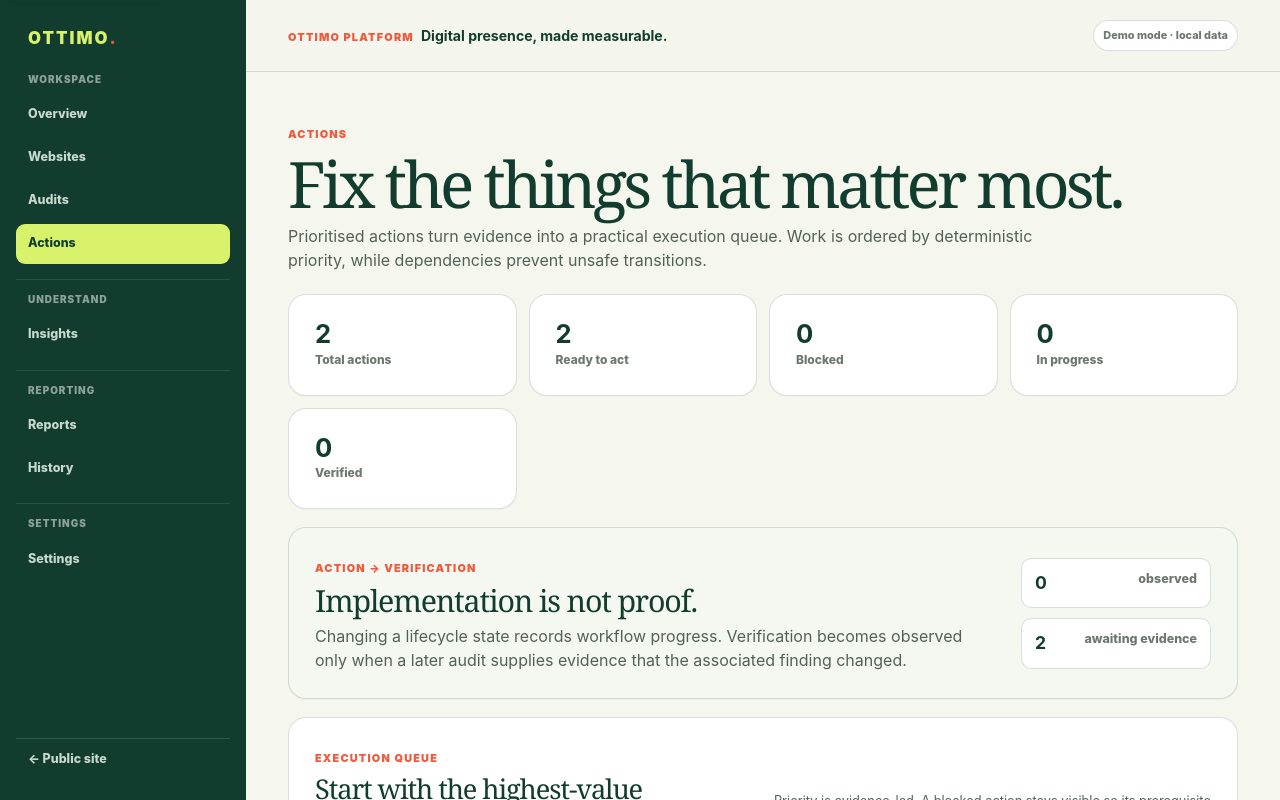
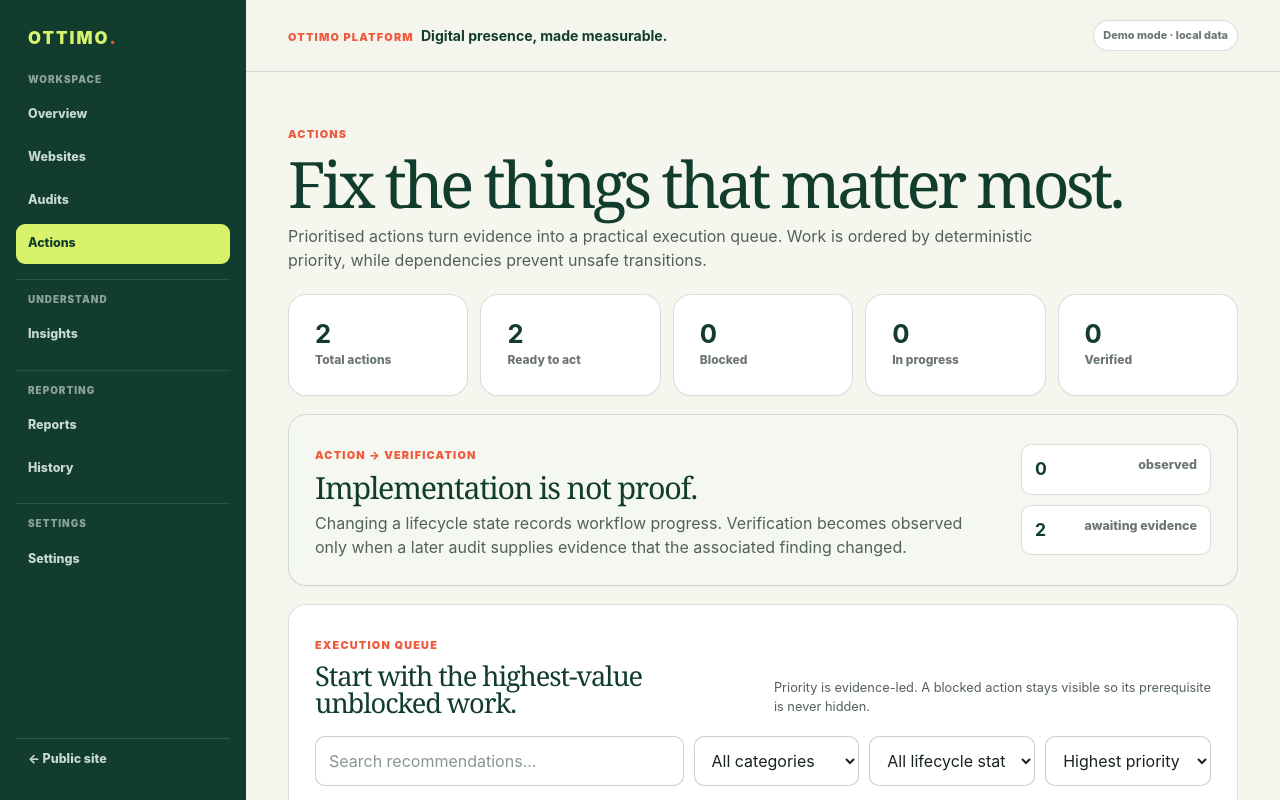
Before and after one commit to ottimosite/ottimo, a React (Vite) app: page /app/recommendations in a window 1280 px wide. Shown: the top 800 px of the page. Built offline with nearby package versions, Linux system fonts and the light colour scheme.

Commit message:
fix: align action summary grid with five metrics

```diff
--- a/src/styles/global.css
+++ b/src/styles/global.css
@@ -328,7 +328,7 @@ footer p { max-width:460px; margin:12px 0 0; color:#b9d1bf; font-size:.86rem; }
 /* Decision-first action queue */
 .action-summary {
   display: grid;
-  grid-template-columns: repeat(4, minmax(0, 1fr));
+  grid-template-columns: repeat(5, minmax(0, 1fr));
   gap: 12px;
 }
 .action-summary-card {
```
